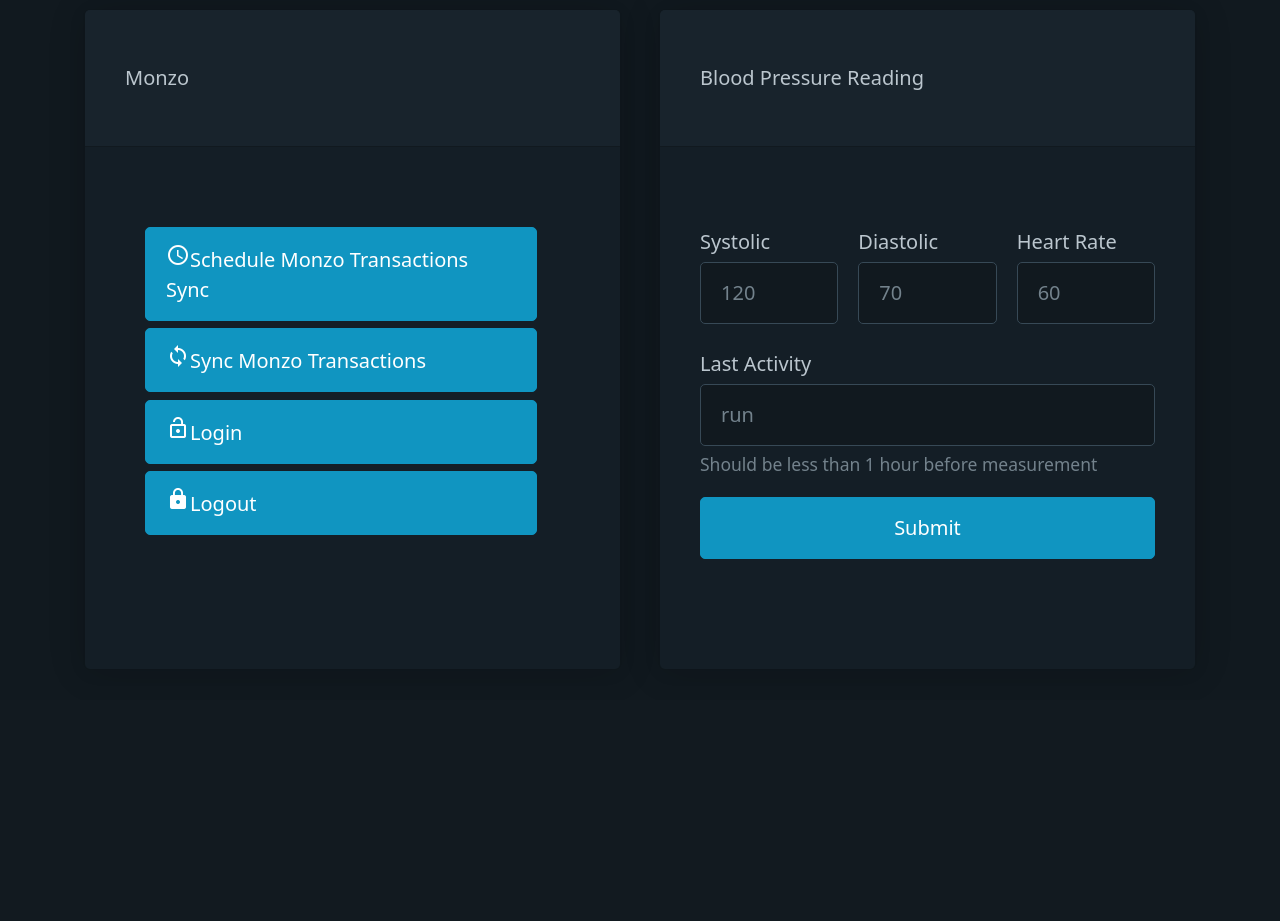
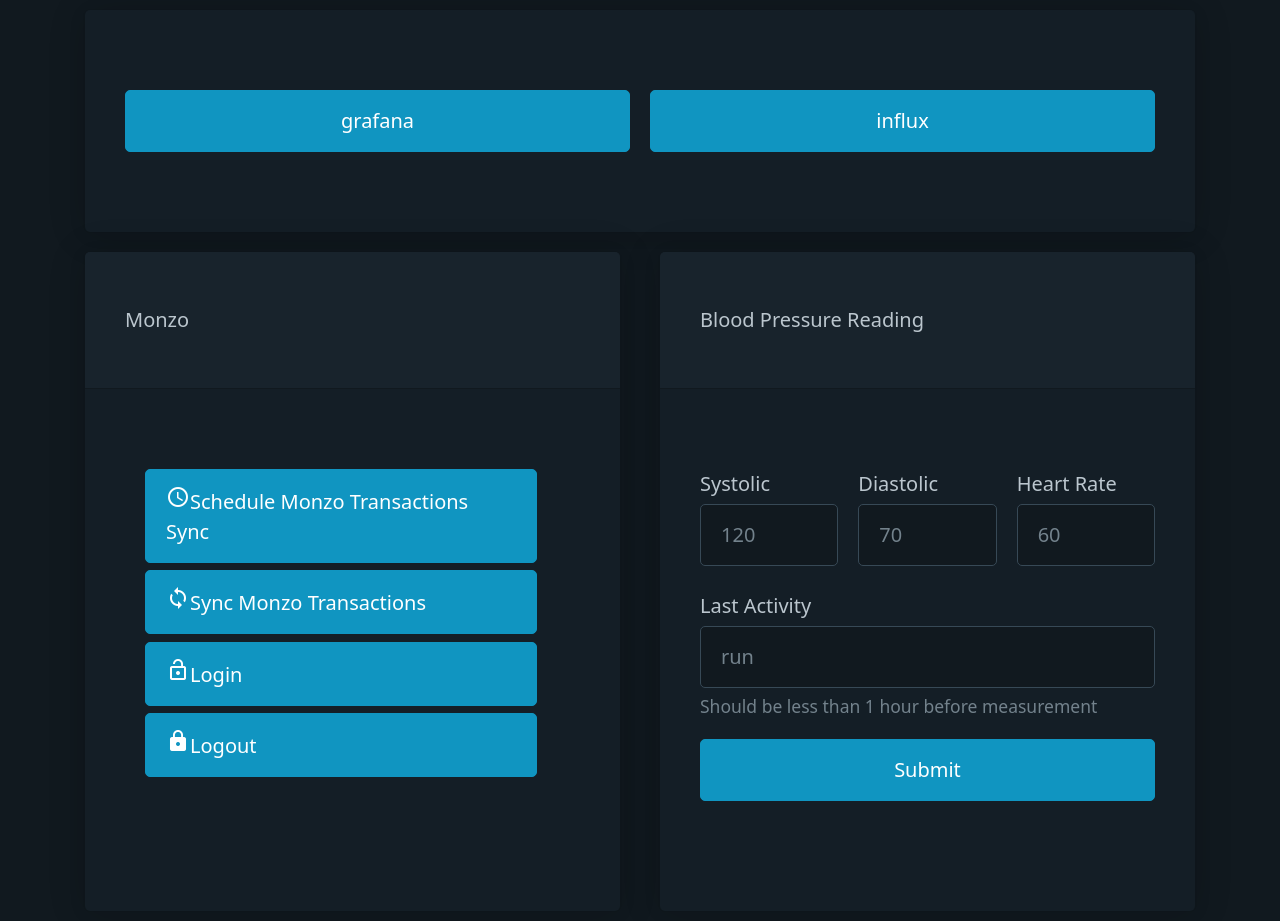
Before and after one commit to apmaros/dataengine, a Flask app: page / in a window 1280 px wide. Shown: the part 100-1021 px from the top of the page. Before the commit the page ends 659 px from the top, so only its background shows below. Run offline with Flask 2, Linux system fonts and the light colour scheme; the visitor is signed in with stand-in values (Sample User, id 1).

Commit message:
HTML Improvements

```diff
--- a/dataengine/server/static/css/base.css
+++ b/dataengine/server/static/css/base.css
@@ -44,11 +44,6 @@ div.flash article span.error {
     color: #a24b4b;
 }
 
-/* Monzo */
-/*article.monzo {*/
-/*    width: 50%;*/
-/*}*/
-
 article.monzo ul li {
     list-style-type: none;
 }
--- a/dataengine/server/templates/base.html
+++ b/dataengine/server/templates/base.html
@@ -14,7 +14,6 @@
     <title>{% block title %} {% endblock %}</title>
 </head>
 <body>
-
 <nav>
     <ul>
         <li><a href="#" class="brand-logo"><strong>Daxplr</strong></a></li>
--- a/dataengine/server/templates/home.html
+++ b/dataengine/server/templates/home.html
@@ -1,6 +1,12 @@
 {% extends 'base.html' %}
 
 {% block content %}
+    <article>
+        <div class="grid">
+            <a href="https://grafana.daxplr.com" role="button">grafana</a>
+            <a href="https://influx.daxplr.com" role="button">influx</a>
+        </div>
+    </article>
     <div class="grid">
         <article class="monzo">
             <header>Monzo</header>
```
